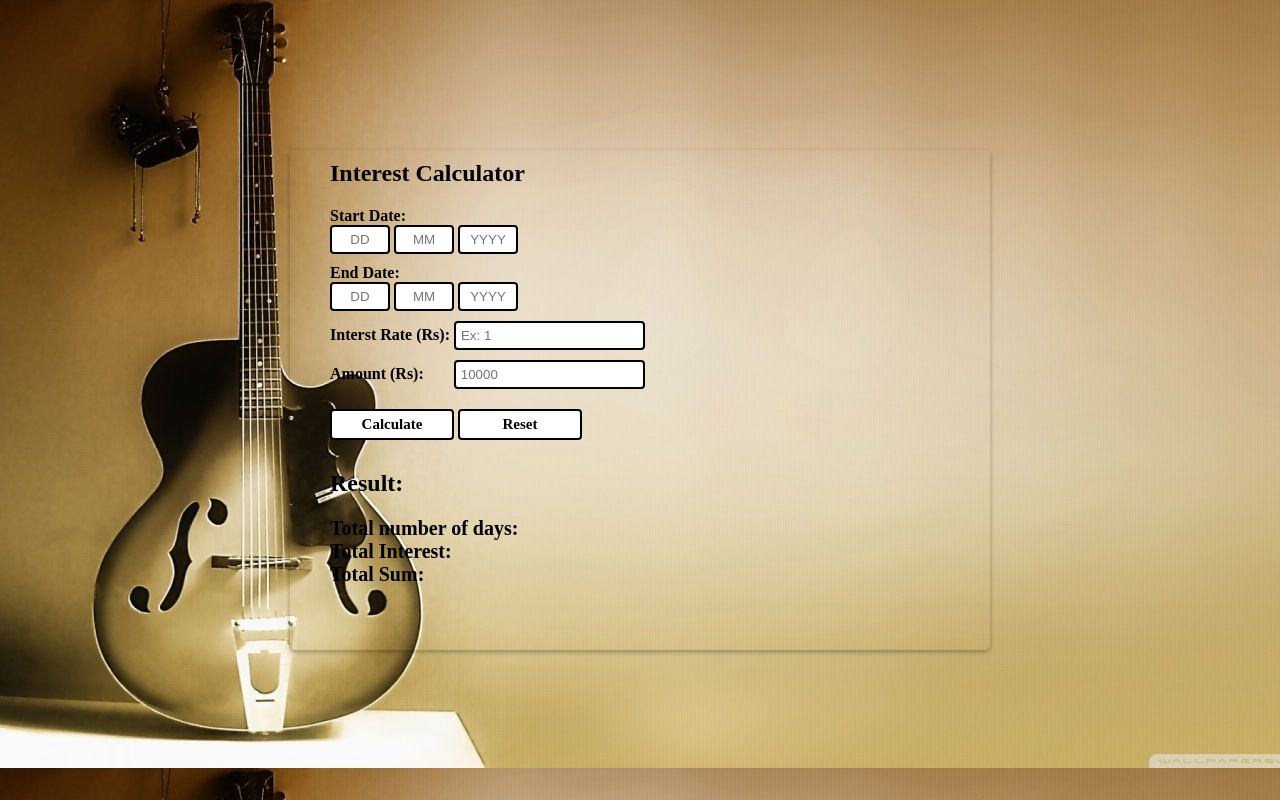
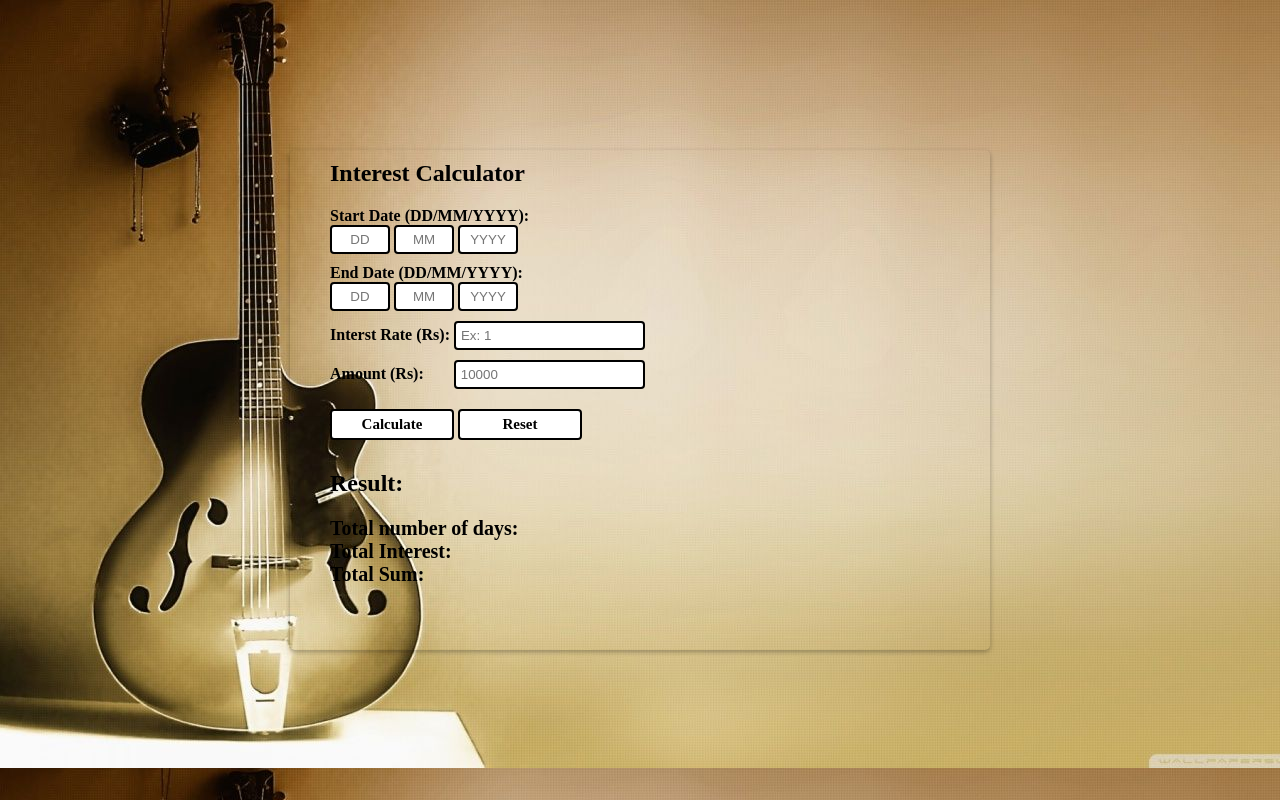
Before and after one commit to sappa-saikumar/sappa-saikumar.github.io, a plain HTML site: page index.html in a window 1280 px wide. Drawn offline with Linux system fonts and the light colour scheme; a web font is replaced by a local one.

Commit message:
Update index.html

```diff
--- a/index.html
+++ b/index.html
@@ -12,7 +12,7 @@
         </div>
         <form id="form">
             <div class="form-control" id="startdate-container">
-                <label for="startdate">Start Date: </label>
+                <label for="startdate">Start Date (DD/MM/YYYY): </label>
                 <div class="startdate">
                     <input id="startdate-date" name="startdate" type="text" maxlength="2" placeholder="DD" autocomplete="off"></input>
                     <input id="startdate-month" name="startdate" type="text" maxlength="2" placeholder="MM" autocomplete="off"></input>
@@ -27,7 +27,7 @@
 
             </div>
             <div class="form-control" id="enddate-container">
-                <label for="enddate">End Date: </label>
+                <label for="enddate">End Date (DD/MM/YYYY):</label>
                 <div class="enddate">
 
                     <input id="enddate-date" name="enddate" type="text" maxlength="2" placeholder="DD" autocomplete="off"></input>
```
